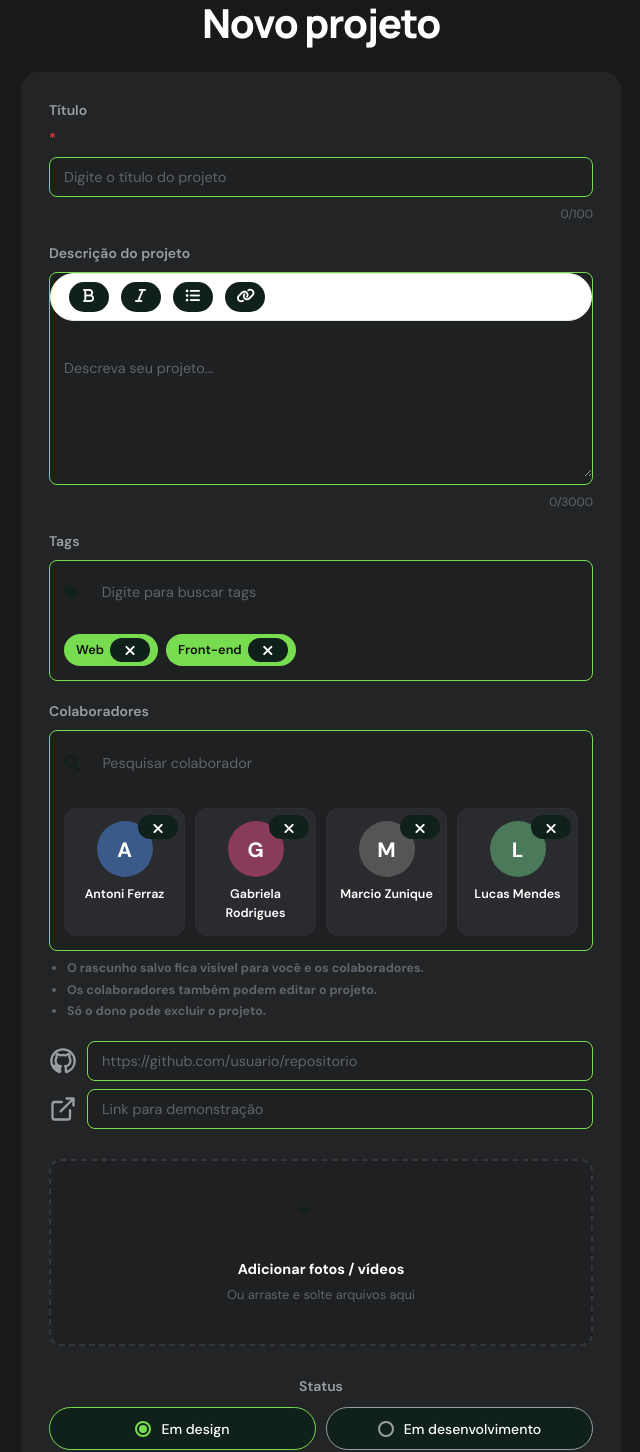
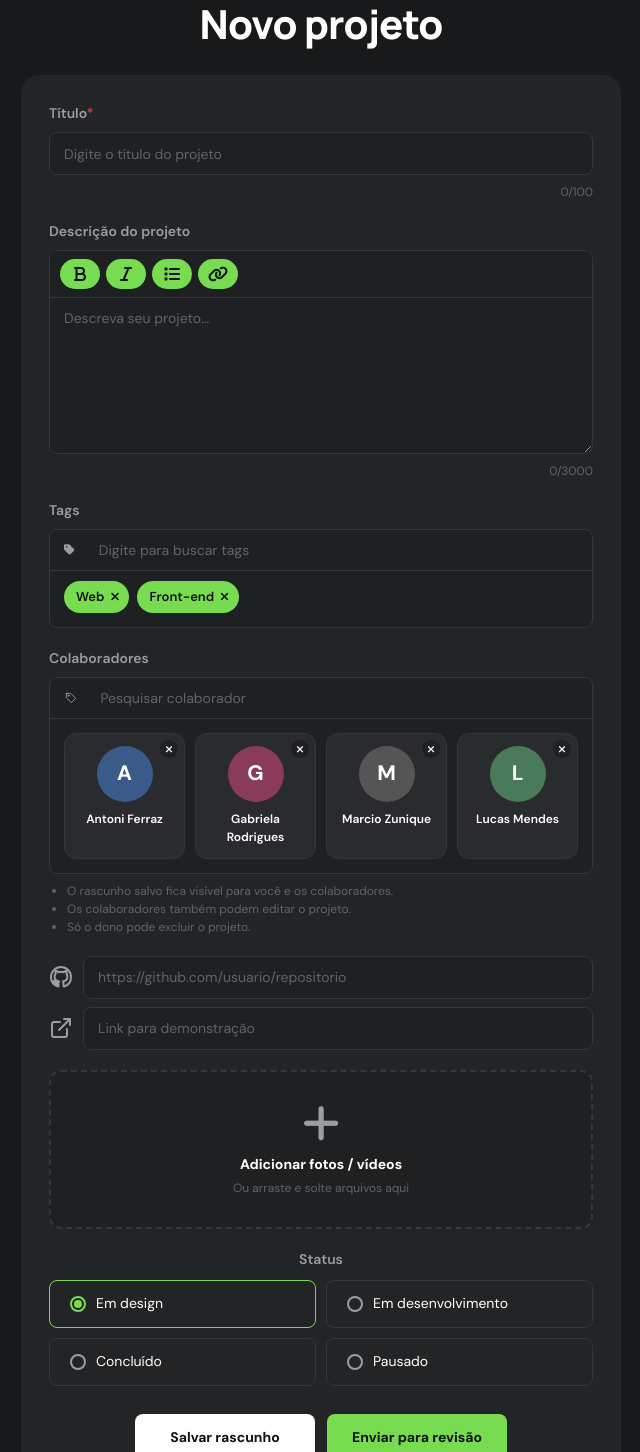
Before and after one commit to Anthoani/TecHub, a React (Vite) app in the folder frontend/: page /projeto/novo in a window 1280 px wide. Shown: the part 80-1532 px from the top of the page, without its empty margins (319-959 px from the left). Built offline with nearby package versions, Linux system fonts and the light colour scheme; no server answers.

Commit message:
style: mexi no NewProjectPage .jsx e .css para ficar o mais fiel possível com o figma

```diff
--- a/frontend/src/pages/NewProjectPage.css
+++ b/frontend/src/pages/NewProjectPage.css
@@ -1,259 +1,224 @@
 :root {
---bg: #18191A;
+  --bg: #18191a;
   --card: #222426;
---input: #1E2022;
---input-border: #33363A;
---green: #78DC50;
---green-dark: #0f0f0f;
---border: #2D2F33;
---text-primary: #FFFFFF;
---label: #9A9EA4;
---placeholder: #60646C;
---helper: #60646C;
---required: #E53935;
+  --input: #1e2022;
+  --border: #33363a;
+  --green: #78dc50;
+  --text: #fff;
+  --muted: #9a9ea4;
+  --placeholder: #60646c;
+  --danger: #e53935;
 }
-
+* {
+  box-sizing: border-box;
+}
 .new-project-page {
-min-height: calc(100vh - 60px);
-background-color: var(--bg);
-display: flex;
-flex-direction: column;
-align-items: center;
+  min-height: 100vh;
   padding: 20px 24px 80px;
+  background: var(--bg);
+  color: var(--text);
+  font-family: inherit;
 }
-
 .new-project-title {
-font-size: clamp(1.8rem, 4vw, 2.5rem);
+  margin: 0 0 28px;
+  text-align: center;
+  font-size: clamp(2rem, 5vw, 2.5rem);
+  line-height: 1.15;
   font-weight: 800;
-color: var(--text-primary);
-letter-spacing: -0.03em;
-margin-bottom: 28px;
-text-align: center;
 }
-
 .new-project-card {
-background: var(--card);
-border-radius: 18px;
   width: 100%;
   max-width: 600px;
-padding: 28px 28px 32px;
+  margin: auto;
+  padding: 28px;
   display: flex;
   flex-direction: column;
   gap: 20px;
-box-sizing: border-box;
+  background: var(--card);
+  border-radius: 18px;
 }
-
 .form-field {
   display: flex;
   flex-direction: column;
   gap: 8px;
 }
-
 .form-label {
-font-size: 0.875rem;
+  color: var(--muted);
+  font-size: 14px;
   font-weight: 600;
-color: var(--label);
 }
-
 .required {
-color: var(--required);
+  color: var(--danger);
 }
-
-.input-counter {
-font-size: 0.75rem;
-color: var(--helper);
+.project-input,
+.tags-container,
+.description-container {
+  background: var(--input);
+  border: 1px solid var(--border);
+  border-radius: 8px;
+}
+.project-input {
+  width: 100%;
+  height: 43px;
+  padding: 10px 14px;
+  color: var(--text);
+  outline: none;
+  font: inherit;
+  font-size: 14px;
+}
+.project-input:focus,
+.tags-container:focus-within,
+.description-container:focus-within {
+  border-color: var(--green);
+}
+.project-input::placeholder,
+.tags-input::placeholder,
+.description-textarea::placeholder {
+  color: var(--placeholder);
+}
+.input-counter,
+.description-counter {
+  color: var(--placeholder);
+  font-size: 12px;
   text-align: right;
 }
-
-.project-input {
-background: var(--input);
-border: 1.5px solid var(--input-border);
-border-radius: 8px;
-padding: 10px 14px;
-font-size: 0.9rem;
-color: var(--text-primary);
-outline: none;
-width: 100%;
-box-sizing: border-box;
-font-family: inherit;
-transition: border-color 0.15s;
-}
-
-.project-input {
-border-color: var(--green);
-}
-
-.project-input::placeholder,
-.tags-input::placeholder {
-color: var(--placeholder);
-}
-
+/* Descrição */
 .description-container {
-background: var(--input);
-border: 1.5px solid var(--input-border);
-border-radius: 8px;
   overflow: hidden;
 }
-
-.description-container {
-border-color: var(--green);
+.toolbar {
+  min-height: 47px;
+  padding: 8px 10px;
+  display: flex;
+  align-items: center;
+  gap: 6px;
+  background: var(--input);
+  border-bottom: 1px solid var(--border);
 }
-
-.toolbar {
-display: flex;
-gap: 6px;
-padding: 8px 10px;
-border-bottom: 1px solid var(--input-border);
-}
-
 .toolbar-button {
   width: 30px;
   height: 30px;
-background: var(--green);
-border: none;
-border-radius: 6px;
-cursor: pointer;
+  padding: 0;
   display: flex;
   align-items: center;
   justify-content: center;
-padding: 0;
+  background: var(--green);
+  border: 0;
+  border-radius: 6px;
+  color: #101010;
+  cursor: pointer;
 }
-
-.toolbar-icon {
-width: 16px;
-height: 16px;
-object-fit: contain;
+.toolbar-button:hover {
+  filter: brightness(0.9);
 }
-
+.toolbar-button .toolbar-icon {
+  color: #101010;
+  font-size: 16px;
+}
 .description-textarea {
+  width: 100%;
+  min-height: 155px;
+  padding: 10px 14px;
+  display: block;
+  resize: vertical;
   background: transparent;
-border: none;
-outline: none;
-width: 100%;
-box-sizing: border-box;
+  border: 0;
+  outline: 0;
+  color: var(--text);
+  font: inherit;
+  font-size: 14px;
+}
+/* Tags e colaboradores */
+.tags-container {
+  overflow: hidden;
+}
+.tags-search {
+  min-height: 43px;
   padding: 10px 14px;
-font-size: 0.9rem;
-color: var(--text-primary);
-resize: vertical;
-font-family: inherit;
-}
-
-.description-textarea::placeholder {
-color: var(--placeholder);
-}
-
-.description-counter {
-font-size: 0.75rem;
-color: var(--helper);
-text-align: right;
-}
-
-.tags-container {
-background: var(--input);
-border: 1.5px solid var(--input-border);
-border-radius: 8px;
-overflow: hidden;
-transition: border-color 0.15s;
-}
-
-.tags-container {
-border-color: var(--green);
-}
-
-.tags-search {
   display: flex;
   align-items: center;
   gap: 8px;
-padding: 10px 14px;
 }
-
+.tags-search .toolbar-icon {
+  color: var(--muted);
+  font-size: 14px;
+}
 .tags-input {
+  width: 100%;
   background: transparent;
-border: none;
-outline: none;
-width: 100%;
-color: var(--text-primary);
-font-size: 0.9rem;
-font-family: inherit;
+  border: 0;
+  outline: 0;
+  color: var(--text);
+  font: inherit;
+  font-size: 14px;
 }
-
 .selected-tags {
+  padding: 10px 14px 14px;
   display: flex;
   flex-wrap: wrap;
   gap: 8px;
-padding: 10px 14px 14px;
+  border-top: 1px solid var(--border);
 }
-
 .tag {
-background: var(--green);
-color: var(--green-dark);
-border-radius: 999px;
-padding: 4px 8px 4px 12px;
-font-size: 0.8rem;
-font-weight: 600;
+  padding: 6px 10px 6px 12px;
   display: inline-flex;
   align-items: center;
   gap: 6px;
+  background: var(--green);
+  border-radius: 999px;
+  color: #101010;
+  font-size: 13px;
+  font-weight: 600;
 }
-
 .tag-remove-button {
-width: 20px;
-height: 20px;
+  width: 18px;
+  height: 18px;
   padding: 0;
-border: none;
-background: transparent;
-cursor: pointer;
   display: flex;
   align-items: center;
   justify-content: center;
+  background: transparent;
+  border: 0;
+  color: #101010;
+  cursor: pointer;
 }
-
-.tag-remove-icon {
-width: 12px;
-height: 12px;
-object-fit: contain;
-}
-
 .collaborators-grid {
   padding: 14px;
   display: grid;
   grid-template-columns: repeat(4, 1fr);
   gap: 10px;
+  border-top: 1px solid var(--border);
 }
-
 .collaborator-card {
-background: #2a2b2e;
-border: 1px solid var(--border);
-border-radius: 12px;
+  position: relative;
+  min-width: 0;
   padding: 12px 8px;
   display: flex;
   flex-direction: column;
   align-items: center;
   gap: 8px;
-position: relative;
-box-sizing: border-box;
+  background: #2a2b2e;
+  border: 1px solid var(--border);
+  border-radius: 12px;
 }
-
 .collaborator-avatar {
   width: 56px;
   height: 56px;
-border-radius: 50%;
   display: flex;
   align-items: center;
   justify-content: center;
-font-size: 1.3rem;
+  flex-shrink: 0;
+  border-radius: 50%;
   color: #fff;
+  font-size: 21px;
   font-weight: 700;
-flex-shrink: 0;
 }
-
 .collaborator-name {
-color: var(--text-primary);
-font-size: 0.78rem;
+  color: var(--text);
+  font-size: 12px;
   font-weight: 600;
   text-align: center;
 }
-
 .collaborator-remove-button {
   position: absolute;
   top: 6px;
@@ -261,224 +226,368 @@ right: 6px;
   width: 22px;
   height: 22px;
   padding: 0;
-border: none;
+  border: 0;
   border-radius: 50%;
   background: var(--green);
+  color: #101010;
   cursor: pointer;
-display: flex;
-align-items: center;
-justify-content: center;
 }
-
-.collaborator-remove-icon {
-width: 11px;
-height: 11px;
-}
-
 .collaborator-rules {
   margin: 0;
-padding: 0 0 0 18px;
-display: flex;
-flex-direction: column;
-gap: 3px;
+  padding-left: 18px;
+  color: var(--placeholder);
+  font-size: 12px;
 }
-
-.collaborator-rules li {
-font-size: 0.78rem;
-color: var(--helper);
-font-weight: 700;
-}
-
+/* Links, upload e status */
 .external-links {
   display: flex;
   flex-direction: column;
   gap: 8px;
-padding-bottom: 10px;
 }
-
 .external-link-field {
   display: flex;
   align-items: center;
   gap: 10px;
 }
-
 .external-icon {
+  width: 24px;
+  height: 24px;
   flex-shrink: 0;
-color: var(--label);
+  color: var(--muted);
 }
-
 .external-icon path {
   stroke: currentColor;
   stroke-width: 2;
   stroke-linecap: round;
   stroke-linejoin: round;
 }
-
 .upload-area {
-border: 2px dashed var(--input-border);
-border-radius: 12px;
-background: var(--input);
+  min-height: 130px;
+  padding: 30px 20px;
   display: flex;
   flex-direction: column;
   align-items: center;
   justify-content: center;
-padding: 40px 20px;
   gap: 10px;
+  background: var(--input);
+  border: 2px dashed var(--border);
+  border-radius: 12px;
   cursor: pointer;
-transition: border-color 0.15s, background 0.15s;
 }
-
 .upload-area.drag-over {
+  background: rgba(120, 220, 80, 0.05);
   border-color: var(--green);
-background: rgba(120, 220, 80, 0.05);
 }
-
 .upload-icon {
-width: 48px;
-height: 48px;
-object-fit: contain;
+  color: var(--muted);
+  font-size: 42px;
 }
-
 .upload-text {
   text-align: center;
 }
-
 .upload-title {
   margin: 0;
-color: var(--text-primary);
+  color: var(--text);
+  font-size: 14px;
   font-weight: 700;
-font-size: 0.9rem;
 }
-
 .upload-helper {
   margin: 4px 0 0;
-color: var(--helper);
-font-size: 0.8rem;
+  color: var(--placeholder);
+  font-size: 12px;
 }
-
 .status-section {
   display: flex;
   flex-direction: column;
+  align-items: center;
   gap: 10px;
-align-items: center;
-padding-top: 10px;
 }
-
 .status-options {
+  width: 100%;
   display: grid;
-grid-template-columns: 1fr 1fr;
+  grid-template-columns: repeat(2, 1fr);
   gap: 10px;
-width: 100%;
 }
-
 .status-button {
-background: transparent;
-border: 1.5px solid var(--input-border);
-border-radius: 10px;
-padding: 12px 16px;
+  min-height: 42px;
+  padding: 10px 14px;
   display: flex;
   align-items: center;
   gap: 10px;
+  background: transparent;
+  border: 1px solid var(--border);
+  border-radius: 10px;
+  color: var(--text);
+  font: inherit;
+  font-size: 14px;
   cursor: pointer;
-color: var(--text-primary);
-font-size: 0.875rem;
-font-weight: 500;
-font-family: inherit;
-transition: border-color 0.15s;
 }
-
-.status-button {
-border-color: var(--label);
-}
-
+.status-button:hover,
 .status-button.active {
   border-color: var(--green);
 }
-
 .status-radio {
   width: 16px;
   height: 16px;
-border-radius: 50%;
-border: 2px solid var(--label);
   display: flex;
   align-items: center;
   justify-content: center;
-flex-shrink: 0;
-box-sizing: border-box;
+  border: 2px solid var(--muted);
+  border-radius: 50%;
 }
-
 .status-button.active .status-radio {
   border-color: var(--green);
 }
-
 .status-radio-inner {
   width: 8px;
   height: 8px;
   border-radius: 50%;
   background: var(--green);
-display: block;
 }
-
 .actions {
   display: flex;
-flex-direction: row;
   justify-content: center;
-align-items: center;
   gap: 12px;
   margin-top: 8px;
-width: 100%;
 }
-
 .action-button {
   width: 180px;
-flex-shrink: 0;
-border: none;
+  padding: 12px 10px;
+  border: 0;
   border-radius: 8px;
-padding: 12px 10px;
-font-size: 0.9rem;
+  font: inherit;
+  font-size: 14px;
   font-weight: 700;
   cursor: pointer;
-transition: opacity 0.15s;
 }
-
-.action-button {
+.action-button:hover {
   opacity: 0.88;
 }
-
 .save-draft {
-background: #ffffff;
+  background: #fff;
   color: #111;
 }
-
 .submit-review {
   background: var(--green);
-color: var(--green-dark);
+  color: #101010;
 }
-
 @media (max-width: 600px) {
-
   .new-project-page {
     padding: 20px 14px 60px;
   }
-
   .new-project-card {
     padding: 22px 18px 28px;
   }
-
-.collaborators-grid {
+  .collaborators-grid,
+  .status-options {
     grid-template-columns: repeat(2, 1fr);
   }
-
-.status-options {
-    grid-template-columns: 1fr;
-}
-
   .actions {
     flex-direction: column;
   }
-
   .action-button {
     width: 100%;
   }
+}
 
+.new-project-title {
+  color: #ffffff !important;
 }
+.project-toolbar {
+  width: 100%;
+  min-height: 47px;
+  padding: 8px 10px;
+  display: flex;
+  align-items: center;
+  gap: 6px;
+  background: #1e2022 !important;
+  border-bottom: 1px solid #33363a;
+}
+.project-toolbar-button {
+  width: 30px;
+  height: 30px;
+  padding: 0;
+  display: flex;
+  align-items: center;
+  justify-content: center;
+  background: #78dc50 !important;
+  border: 0 !important;
+  border-radius: 6px;
+  color: #101010 !important;
+  cursor: pointer;
+}
+.project-toolbar-button:hover {
+  filter: brightness(0.9);
+}
+.project-toolbar-icon {
+  color: #101010 !important;
+  font-size: 16px;
+}
+
+.new-project-card .status-button {
+  background: transparent !important;
+  background-color: transparent !important;
+  color: #ffffff !important;
+  border: 1px solid #33363a !important;
+}
+.new-project-card .status-button:hover,
+.new-project-card .status-button.active {
+  background: transparent !important;
+  background-color: transparent !important;
+  border-color: #78dc50 !important;
+}
+.new-project-card .status-radio {
+  border-color: #9a9ea4 !important;
+}
+.new-project-card .status-button.active .status-radio {
+  border-color: #78dc50 !important;
+}
+.new-project-card .status-radio-inner {
+  background: #78dc50 !important;
+}
+
+.new-project-card .action-button {
+  border: 0 !important;
+  opacity: 1 !important;
+}
+.new-project-card .action-button.save-draft {
+  background: #ffffff !important;
+  background-color: #ffffff !important;
+  color: #111111 !important;
+}
+.new-project-card .action-button.submit-review {
+  background: #78dc50 !important;
+  background-color: #78dc50 !important;
+  color: #101010 !important;
+}
+.new-project-card .action-button:hover {
+  opacity: 0.88 !important;
+}
+
+/* espero que sejam as ultimas modificaçoes abaixo
+
+/* X das tags: somente o símbolo, sem círculo */
+.tag-remove-button {
+  width: auto !important;
+  height: auto !important;
+  padding: 0 !important;
+  display: inline-flex !important;
+  align-items: center;
+  justify-content: center;
+  background: transparent !important;
+  border: 0 !important;
+  border-radius: 0 !important;
+  color: inherit !important;
+  line-height: 1;
+  cursor: pointer;
+}
+.tag-remove-button i {
+  color: inherit !important;
+  font-size: 12px;
+  line-height: 1;
+}
+/* X dos colaboradores: círculo pequeno */
+.collaborator-remove-button {
+  top: 6px !important;
+  right: 6px !important;
+  width: 18px !important;
+  height: 18px !important;
+  padding: 0 !important;
+  display: flex !important;
+  align-items: center;
+  justify-content: center;
+  background: #1e2022 !important;
+  border: 0 !important;
+  border-radius: 50% !important;
+  color: #ffffff !important;
+  line-height: 1;
+}
+.collaborator-remove-button i {
+  color: #ffffff !important;
+  font-size: 10px;
+  line-height: 1;
+}
+/* Campo de busca compacto */
+.tags-search {
+  min-height: 40px !important;
+  height: 40px !important;
+  padding: 6px 14px !important;
+}
+.tags-search .toolbar-icon {
+  width: 13px;
+  color: #9a9ea4 !important;
+  font-size: 12px !important;
+}
+.tags-input {
+  height: 26px;
+  font-size: 14px;
+}
+/* Ícone de tag sem preenchimento */
+.tag-outline-icon {
+  width: 14px;
+  height: 14px;
+  flex-shrink: 0;
+  fill: none;
+  stroke: #9a9ea4;
+  stroke-width: 1.6;
+  stroke-linecap: round;
+  stroke-linejoin: round;
+}
+/* Botões de status */
+.status-options {
+  width: 100%;
+  display: grid;
+  grid-template-columns: repeat(2, 1fr);
+  gap: 10px;
+}
+.status-button {
+  width: 100%;
+  min-height: 48px;
+  padding: 10px 14px;
+  display: flex;
+  align-items: center;
+  justify-content: flex-start !important;
+  gap: 10px;
+  text-align: left !important;
+  background: transparent !important;
+  border: 1px solid #33363a !important;
+  border-radius: 8px !important;
+  color: #ffffff !important;
+}
+.status-button:hover,
+.status-button.active {
+  background: transparent !important;
+  border-color: #78dc50 !important;
+}
+.status-radio {
+  flex-shrink: 0;
+  width: 16px;
+  height: 16px;
+  display: flex;
+  align-items: center;
+  justify-content: center;
+  border: 2px solid #9a9ea4;
+  border-radius: 50%;
+}
+.status-button.active .status-radio {
+  border-color: #78dc50;
+}
+.status-radio-inner {
+  width: 8px;
+  height: 8px;
+  border-radius: 50%;
+  background: #78dc50;
+}
+/* Botões finais */
+.action-button {
+  min-height: 48px;
+  border-radius: 8px !important;
+}
+.save-draft {
+  background: #ffffff !important;
+  color: #111111 !important;
+}
+.submit-review {
+  background: #78dc50 !important;
+  color: #101010 !important;
+}
--- a/frontend/src/pages/NewProjectPage.jsx
+++ b/frontend/src/pages/NewProjectPage.jsx
@@ -84,7 +84,7 @@ Novo projeto
     {/* Título */}
     <div className="form-field">
       <label className="form-label">
-        Título <span className="required">*</span>
+        <div> Título<span className="required">*</span> </div>
       </label>
 
       <input
@@ -108,37 +108,37 @@ Novo projeto
       </label>
 
       <div className="description-container">
-        <div className="toolbar">
+        <div className="project-toolbar">
           <button
             type="button"
             title="Negrito"
-            className="toolbar-button"
+            className="project-toolbar-button"
           >
-            <i className="fa-solid fa-bold toolbar-icon" title="Negrito" aria-hidden="true" />
+            <i className="fa-solid fa-bold project-toolbar-icon" title="Negrito" aria-hidden="true" />
           </button>
 
           <button
             type="button"
             title="Itálico"
-            className="toolbar-button"
+            className="project-toolbar-button"
           >
-            <i className="fa-solid fa-italic toolbar-icon" title="Itálico" aria-hidden="true" />
+            <i className="fa-solid fa-italic project-toolbar-icon" title="Itálico" aria-hidden="true" />
           </button>
 
           <button
             type="button"
             title="Lista"
-            className="toolbar-button"
+            className="project-toolbar-button"
           >
-            <i className="fa-solid fa-list-ul toolbar-icon" title="Lista" aria-hidden="true" />
+            <i className="fa-solid fa-list project-toolbar-icon" title="Lista" aria-hidden="true" />
           </button>
 
           <button
             type="button"
             title="Link"
-            className="toolbar-button"
+            className="project-toolbar-button"
           >
-            <i className="fa-solid fa-link toolbar-icon" title="Link" aria-hidden="true" />
+            <i className="fa-solid fa-link project-toolbar-icon" title="Link" aria-hidden="true" />
           </button>
         </div>
 
@@ -209,7 +209,14 @@ Novo projeto
 
       <div className="tags-container">
         <div className="tags-search">
-          <i className="fa-solid fa-magnifying-glass toolbar-icon" title="Buscar" aria-hidden="true" />
+          <svg
+            className="tag-outline-icon"
+            viewBox="0 0 24 24"
+            aria-hidden="true"
+          >
+        <path d="M4 4h7.5L20 12.5 12.5 20 4 11.5V4Z" />
+        <circle cx="8" cy="8" r="1.2" />
+        </svg>
 
           <input
             type="text"
```
Lines whose indentation alone changed are shown as unchanged.
